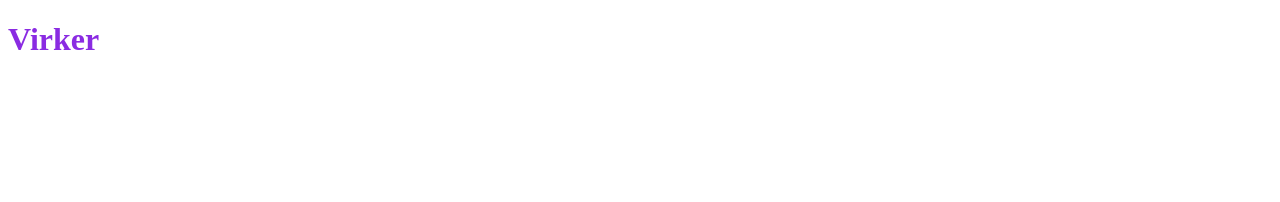
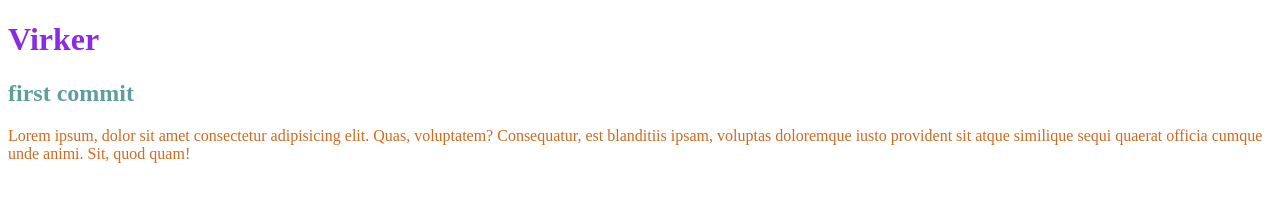
Before and after one commit to chmo0002/Git_test, a plain HTML site: page index.html in a window 1280 px wide. Drawn offline with Linux system fonts and the light colour scheme.

Commit message:
added paragraph and styling

```diff
--- a/index.html
+++ b/index.html
@@ -11,6 +11,13 @@
 <body>
     <h1>Virker</h1>
 
+    <h2>first commit</h2>
+
+    <p>Lorem ipsum, dolor sit amet consectetur adipisicing elit. Quas, voluptatem? Consequatur, est blanditiis ipsam,
+        voluptas doloremque iusto provident sit atque similique sequi quaerat officia cumque unde animi. Sit, quod quam!
+    </p>
+
+
 </body>
 
 </html>
--- a/style.css
+++ b/style.css
@@ -1,3 +1,9 @@
 h1 {
   color: blueviolet;
 }
+h2 {
+  color: cadetblue;
+}
+p {
+  color: chocolate;
+}
```
